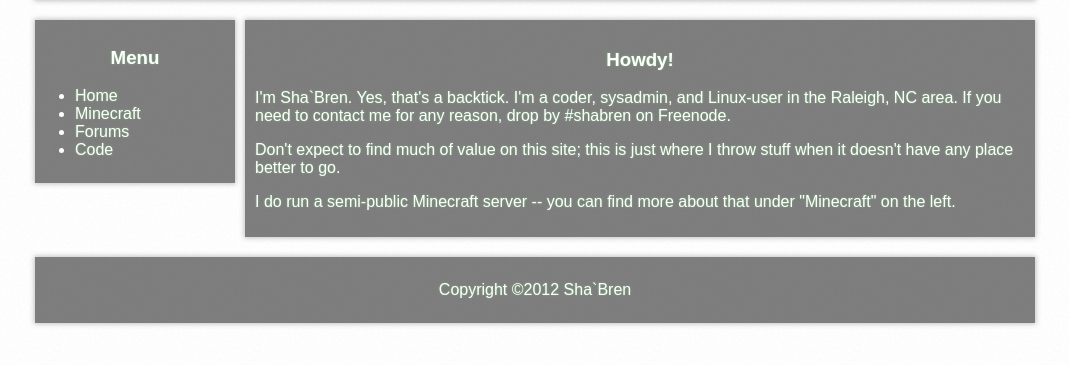
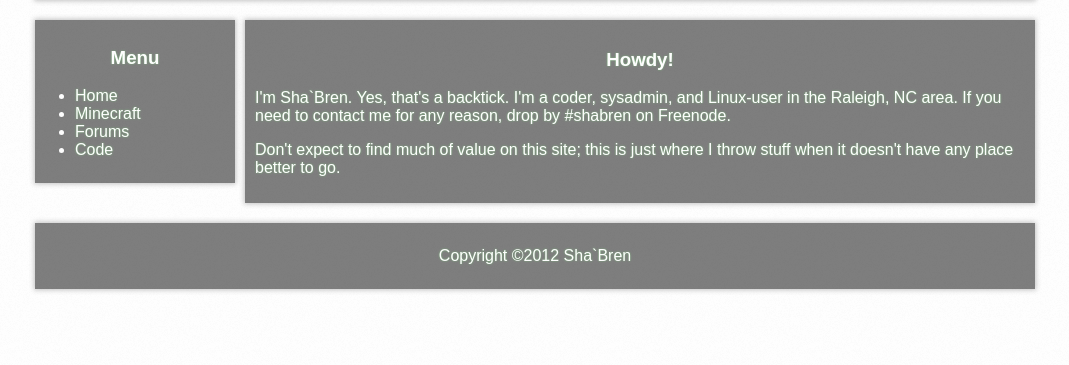
Before and after one commit to ShaBren/shabren.com, a PHP site: page / in a window 1280 px wide. Shown: the part 125-490 px from the top of the page, without its empty margins (105-1174 px from the left). Run offline with PHP 8.4, Linux system fonts and the light colour scheme; some web fonts are replaced.

Commit message:
Minor text change -- removed minecraft info

```diff
--- a/index.php
+++ b/index.php
@@ -21,9 +21,6 @@ $posts[0]['body'] = <<<EOT
 		<p>
 			Don't expect to find much of value on this site; this is just where I throw stuff when it doesn't have any place better to go.
 		</p>
-		<p>
-			I do run a semi-public Minecraft server -- you can find more about that under "Minecraft" on the left.
-		</p>
 EOT;
 
 include('template.php');
```
